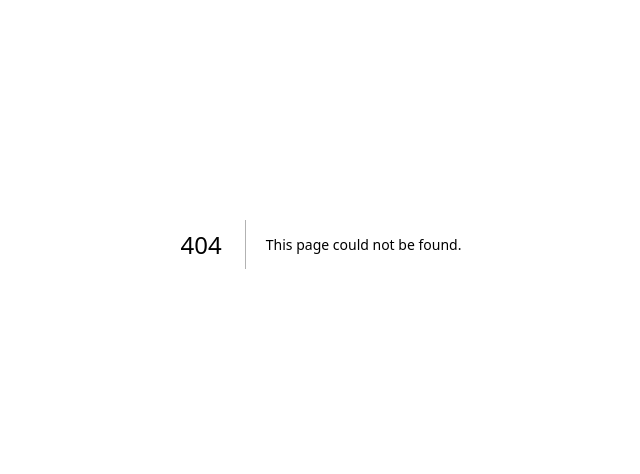
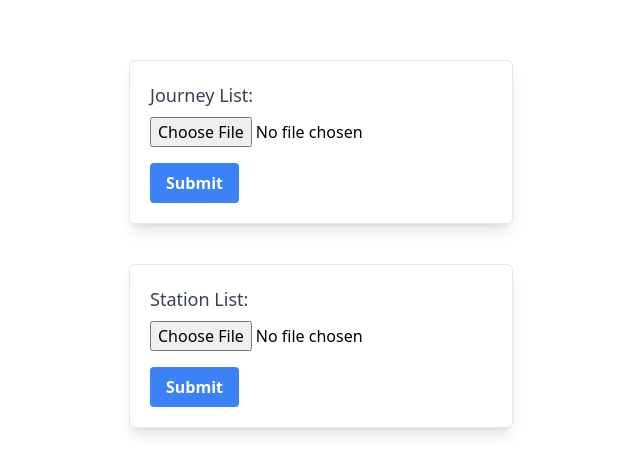
Before and after one commit to Dev-Exercise/DevFrontend, a Next.js app: page /components/form/Form in a window 1280 px wide. Before the commit this address had no page. Shown: the part 156-630 px from the top of the page, without its empty margins (319-959 px from the left). Built offline with nearby package versions, Linux system fonts and the light colour scheme.

Commit message:
change import UI

```diff
--- a/package.json
+++ b/package.json
@@ -11,6 +11,7 @@
   "dependencies": {
     "autoprefixer": "10.4.14",
     "next": "13.3.4",
+    "papaparse": "^5.4.1",
     "postcss": "8.4.23",
     "react": "18.2.0",
     "react-dom": "18.2.0",
--- /dev/null
+++ b/pages/components/form/Form.jsx
@@ -0,0 +1,122 @@
+import Papa from "papaparse";
+import { useState } from "react";
+
+export default function Form() {
+  const [jouneryFile, setJourneyFile] = useState(null);
+  const [stationFile, setStationFile] = useState(null);
+
+  const handleFileChange1 = (event) => {
+    event.preventDefault();
+    const file = event.target.files[0];
+    setJourneyFile(file);
+
+    // if (file) {
+    //   const reader = new FileReader();
+    //   reader.onload = () => {
+    //     const csvData = reader.result;
+    //     const parsedData = Papa.parse(csvData, { header: true }).data;
+
+    //     // Do something with the parsed data from file 1
+    //     console.log("File 1 data:", parsedData);
+    //   };
+    //   reader.readAsText(file);
+    // }
+  };
+
+  const handleFileChange2 = (event) => {
+    event.preventDefault();
+    const file = event.target.files[0];
+    setStationFile(file);
+    // if (file) {
+    //   const reader = new FileReader();
+    //   reader.onload = () => {
+    //     const csvData = reader.result;
+    //     const parsedData = Papa.parse(csvData, { header: true }).data;
+
+    //     // Do something with the parsed data from file 2
+    //     console.log("File 2 data:", parsedData);
+    //   };
+    //   reader.readAsText(file);
+    // }
+  };
+
+  const handleJourney = (e) => {
+    e.preventDefault();
+    // console.log(jouneryFile);
+
+    const formData = new FormData();
+    formData.append("csv", jouneryFile);
+    fetch("http://localhost:3001/import-journey", {
+      method: "POST",
+      body: formData,
+    });
+  };
+
+  const handleStation = (e) => {
+    e.preventDefault();
+    // console.log(stationFile);
+
+    const formData = new FormData();
+    formData.append("csv", stationFile);
+    fetch("http://localhost:3001/import-station", {
+      method: "POST",
+      body: formData,
+    });
+  };
+
+  return (
+    <main className="flex items-center justify-center h-screen">
+      <div>
+        <form
+          onSubmit={handleJourney}
+          className="border rounded-md shadow-lg mb-10 p-5 w-96"
+        >
+          <label
+            htmlFor="file1"
+            className="mb-2 block text-lg font-medium text-gray-700"
+          >
+            Journey List:
+          </label>
+          <input
+            type="file"
+            id="file1"
+            accept=".csv"
+            onChange={handleFileChange1}
+            className="mb-4"
+          />
+          <button
+            type="submit"
+            className="bg-blue-500 hover:bg-blue-700 text-white font-bold py-2 px-4 rounded"
+          >
+            Submit
+          </button>
+        </form>
+
+        <form
+          onSubmit={handleStation}
+          className="border rounded-md shadow-lg p-5 w-96"
+        >
+          <label
+            htmlFor="file2"
+            className="mb-2 block text-lg font-medium text-gray-700"
+          >
+            Station List:
+          </label>
+          <input
+            type="file"
+            id="file2"
+            accept=".csv"
+            onChange={handleFileChange2}
+            className="mb-4"
+          />
+          <button
+            type="submit"
+            className="bg-blue-500 hover:bg-blue-700 text-white font-bold py-2 px-4 rounded"
+          >
+            Submit
+          </button>
+        </form>
+      </div>
+    </main>
+  );
+}
--- a/pages/components/form/csv.js
+++ b/pages/components/form/JourneyForm.js
@@ -11,15 +11,23 @@ const CsvForm = () => {
 
   const handleSubmit = (e) => {
     e.preventDefault();
-    // Handle submission of csvFile here, e.g. by sending it to a server
-    console.log(csvFile);
+    console.log("Handle Submit", csvFile);
+    const formData = new FormData();
+    formData.append("csv", csvFile);
+    fetch("http://localhost:3001/import", {
+      method: "POST",
+      body: formData,
+    });
+
+    alert("Request Sent");
   };
 
   return (
     <form
       onSubmit={handleSubmit}
-      className="max-w-lg mx-auto flex items-center justify-center h-screen"
+      className="max-w-lg mx-auto flex items-center justify-center mt-9 pt-9 mb-2"
     >
+      <h1 className="text-center mr-5">Journey List</h1>
       <div className="flex items-center justify-center">
         <label htmlFor="csv-file" className="mr-3 cursor-pointer">
           <span className="border-2 border-gray-300 rounded-lg px-4 py-2 flex items-center">
@@ -32,7 +40,6 @@ const CsvForm = () => {
           accept=".csv"
           onChange={handleFileChange}
           className="hidden"
-          required
         />
         <button
           type="submit"
--- /dev/null
+++ b/pages/components/form/StationForm.js
@@ -0,0 +1,55 @@
+import React, { useState } from "react";
+import { FiUpload } from "react-icons/fi";
+
+const StationForm = () => {
+  const [stationFile, setStationFile] = useState(null);
+
+  const fileChangeHandler = (e) => {
+    const file = e.target.files[0];
+    setStationFile(file);
+  };
+
+  const submitHandler = (e) => {
+    e.preventDefault();
+    console.log("Handle Submit", stationFile);
+    const formData = new FormData();
+    formData.append("csv", stationFile);
+    fetch("http://localhost:3001/import", {
+      method: "POST",
+      body: formData,
+    });
+
+    alert("Request Sent");
+  };
+
+  return (
+    <form
+      onSubmit={submitHandler}
+      className="max-w-lg mx-auto flex items-center justify-center mt-9 pt-9 mb-2"
+    >
+      <h1 className="text-center mr-5">Station List</h1>
+      <div className="flex items-center justify-center">
+        <label htmlFor="" className="mr-3 cursor-pointer">
+          <span className="border-2 border-gray-300 rounded-lg px-4 py-2 flex items-center">
+            <FiUpload className="mr-2" /> Choose a CSV file
+          </span>
+        </label>
+        <input
+          type="file"
+          id="csv-file-station"
+          accept=".csv"
+          onChange={fileChangeHandler}
+          className="hidden"
+        />
+        <button
+          type="submit"
+          className="bg-blue-500 hover:bg-blue-600 text-white font-bold py-2 px-4 rounded-lg"
+        >
+          Submit
+        </button>
+      </div>
+    </form>
+  );
+};
+
+export default StationForm;
--- a/pages/index.js
+++ b/pages/index.js
@@ -1,9 +1,12 @@
 import Link from "next/link";
+
+import Papa from "papaparse";
+import Form from "./components/form/Form";
 
 export default function Home() {
   return (
-    <main className="flex items-center justify-center h-screen">
-      <Link href="/components/form/csv">Welcome Back</Link>
+    <main className="">
+      <Form />
     </main>
   );
 }
```
Also changed, not shown: 1 other file (tests, documents, lock files or other folders).
